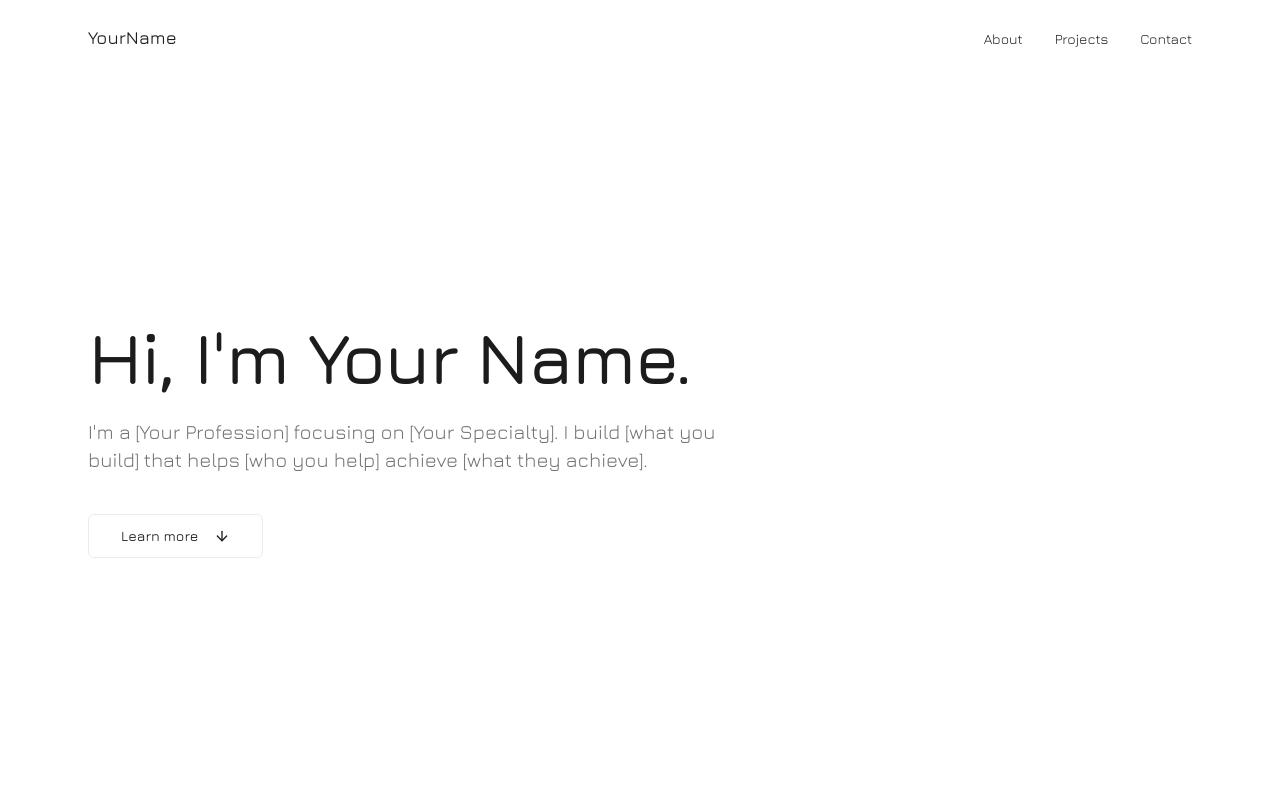
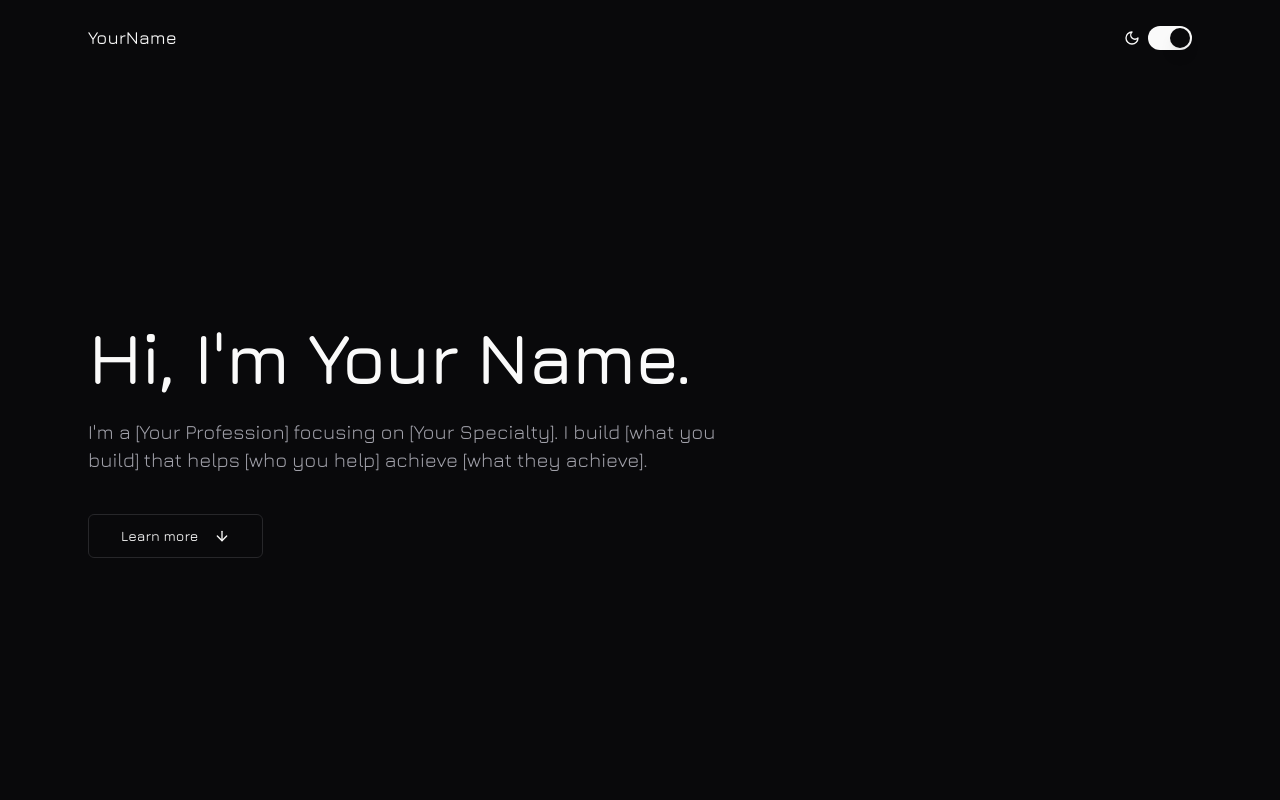
Before and after one commit to aditya10avg/personal_website, a React (Vite) app: page / in a window 1280 px wide. Shown: the top 800 px of the page. Built offline with nearby package versions, Linux system fonts and the light colour scheme; a web font is replaced by a local one.

Commit message:
Remove navigation tabs and add theme toggle
Removed the About, Projects, and Contact tabs from the navigation bar. Added a theme toggle to switch between dark and light themes, with the dark theme as the default.

```diff
--- a/src/App.tsx
+++ b/src/App.tsx
@@ -1,8 +1,10 @@
+
 import { Toaster } from "@/components/ui/toaster";
 import { Toaster as Sonner } from "@/components/ui/sonner";
 import { TooltipProvider } from "@/components/ui/tooltip";
 import { QueryClient, QueryClientProvider } from "@tanstack/react-query";
 import { BrowserRouter, Routes, Route } from "react-router-dom";
+import { ThemeProvider } from "@/hooks/useTheme";
 import Index from "./pages/Index";
 import NotFound from "./pages/NotFound";
 
@@ -10,6 +12,7 @@ const queryClient = new QueryClient();
 
 const App = () => (
   <QueryClientProvider client={queryClient}>
+    <ThemeProvider>
       <TooltipProvider>
         <Toaster />
         <Sonner />
@@ -21,6 +24,7 @@ const App = () => (
           </Routes>
         </BrowserRouter>
       </TooltipProvider>
+    </ThemeProvider>
   </QueryClientProvider>
 );
 
--- a/src/components/Navbar.tsx
+++ b/src/components/Navbar.tsx
@@ -1,9 +1,13 @@
 
 import { useState, useEffect } from "react";
 import { cn } from "@/lib/utils";
+import { Switch } from "@/components/ui/switch";
+import { Moon, Sun } from "lucide-react";
+import { useTheme } from "@/hooks/useTheme";
 
 const Navbar = () => {
   const [scrolled, setScrolled] = useState(false);
+  const { theme, toggleTheme } = useTheme();
 
   useEffect(() => {
     const handleScroll = () => {
@@ -28,25 +32,13 @@ const Navbar = () => {
         <a href="#home" className="text-lg font-jura font-medium">
           YourName
         </a>
-        <nav>
-          <ul className="flex items-center gap-8">
-            <li>
-              <a href="#about" className="text-sm font-jura hover:text-black/70 transition-colors">
-                About
-              </a>
-            </li>
-            <li>
-              <a href="#projects" className="text-sm font-jura hover:text-black/70 transition-colors">
-                Projects
-              </a>
-            </li>
-            <li>
-              <a href="#contact" className="text-sm font-jura hover:text-black/70 transition-colors">
-                Contact
-              </a>
-            </li>
-          </ul>
-        </nav>
+        <div className="flex items-center gap-2">
+          {theme === "dark" ? <Moon size={16} /> : <Sun size={16} />}
+          <Switch
+            checked={theme === "dark"}
+            onCheckedChange={toggleTheme}
+          />
+        </div>
       </div>
     </header>
   );
--- /dev/null
+++ b/src/hooks/useTheme.tsx
@@ -0,0 +1,39 @@
+
+import { useState, useEffect, createContext, useContext } from "react";
+
+type Theme = "light" | "dark";
+
+interface ThemeContextType {
+  theme: Theme;
+  toggleTheme: () => void;
+}
+
+const ThemeContext = createContext<ThemeContextType | undefined>(undefined);
+
+export function ThemeProvider({ children }: { children: React.ReactNode }) {
+  const [theme, setTheme] = useState<Theme>("dark");
+
+  useEffect(() => {
+    const root = window.document.documentElement;
+    root.classList.remove("light", "dark");
+    root.classList.add(theme);
+  }, [theme]);
+
+  const toggleTheme = () => {
+    setTheme(prevTheme => prevTheme === "light" ? "dark" : "light");
+  };
+
+  return (
+    <ThemeContext.Provider value={{ theme, toggleTheme }}>
+      {children}
+    </ThemeContext.Provider>
+  );
+}
+
+export function useTheme() {
+  const context = useContext(ThemeContext);
+  if (context === undefined) {
+    throw new Error("useTheme must be used within a ThemeProvider");
+  }
+  return context;
+}
--- a/src/index.css
+++ b/src/index.css
@@ -45,6 +45,45 @@
     --sidebar-ring: 217.2 91.2% 59.8%;
   }
 
+  .dark {
+    --background: 240 10% 3.9%;
+    --foreground: 0 0% 98%;
+
+    --card: 240 10% 3.9%;
+    --card-foreground: 0 0% 98%;
+
+    --popover: 240 10% 3.9%;
+    --popover-foreground: 0 0% 98%;
+
+    --primary: 0 0% 98%;
+    --primary-foreground: 240 5.9% 10%;
+
+    --secondary: 240 3.7% 15.9%;
+    --secondary-foreground: 0 0% 98%;
+
+    --muted: 240 3.7% 15.9%;
+    --muted-foreground: 240 5% 64.9%;
+
+    --accent: 240 3.7% 15.9%;
+    --accent-foreground: 0 0% 98%;
+
+    --destructive: 0 62.8% 30.6%;
+    --destructive-foreground: 0 0% 98%;
+
+    --border: 240 3.7% 15.9%;
+    --input: 240 3.7% 15.9%;
+    --ring: 240 4.9% 83.9%;
+
+    --sidebar-background: 240 10% 3.9%;
+    --sidebar-foreground: 0 0% 98%;
+    --sidebar-primary: 0 0% 98%;
+    --sidebar-primary-foreground: 240 5.9% 10%;
+    --sidebar-accent: 240 3.7% 15.9%;
+    --sidebar-accent-foreground: 0 0% 98%;
+    --sidebar-border: 240 3.7% 15.9%;
+    --sidebar-ring: 240 4.9% 83.9%;
+  }
+
   * {
     @apply border-border font-jura;
   }
--- a/tailwind.config.ts
+++ b/tailwind.config.ts
@@ -1,3 +1,4 @@
+
 import type { Config } from "tailwindcss";
 
 export default {
```
Lines whose indentation alone changed are shown as unchanged.
